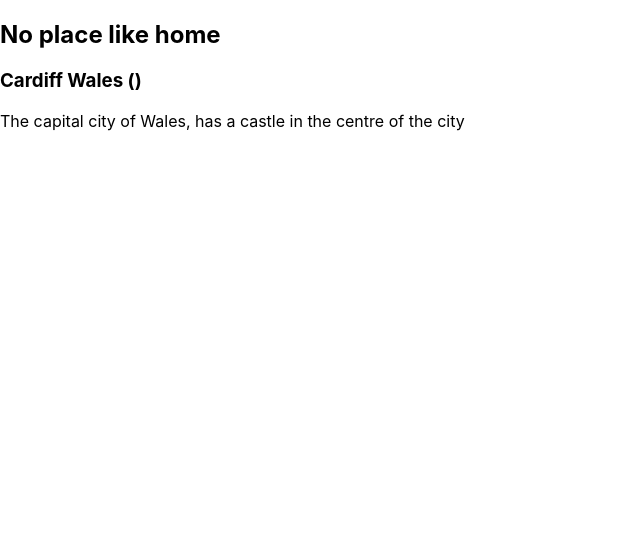
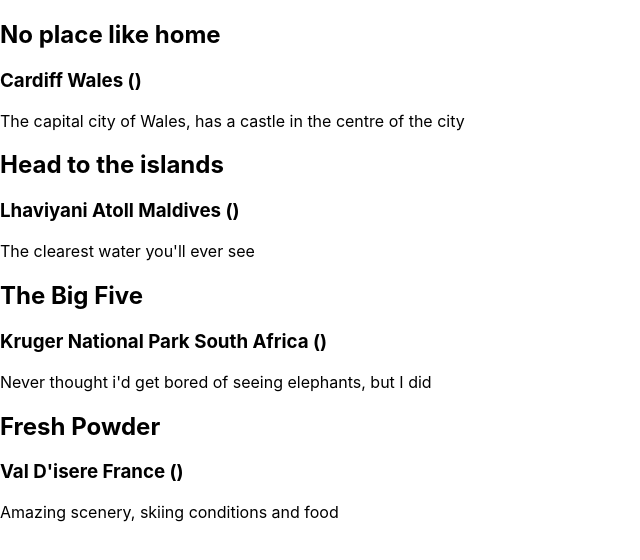
Before and after one commit to sebwiggins/my-app, a React (Create React App) app: page / in a window 1280 px wide. Shown: the top 560 px of the page, without its empty margins (0-640 px from the left). Built offline with nearby package versions, Linux system fonts and the light colour scheme.

Commit message:
Main Content expanded

```diff
--- a/src/components/MainContent.tsx
+++ b/src/components/MainContent.tsx
@@ -9,6 +9,24 @@ function MainContent(): JSX.Element {
             country={"Wales"}
             text={"The capital city of Wales, has a castle in the centre of the city"}
             />
+            <Place
+            title={"Head to the islands"}
+            placeName={"Lhaviyani Atoll"}
+            country={"Maldives"}
+            text={"The clearest water you'll ever see"}
+            />
+             <Place
+            title={"The Big Five"}
+            placeName={"Kruger National Park"}
+            country={"South Africa"}
+            text={"Never thought i'd get bored of seeing elephants, but I did"}
+            />
+              <Place
+            title={"Fresh Powder"}
+            placeName={"Val D'isere"}
+            country={"France"}
+            text={"Amazing scenery, skiing conditions and food"}
+            />
         </main>
     );
 }
```
